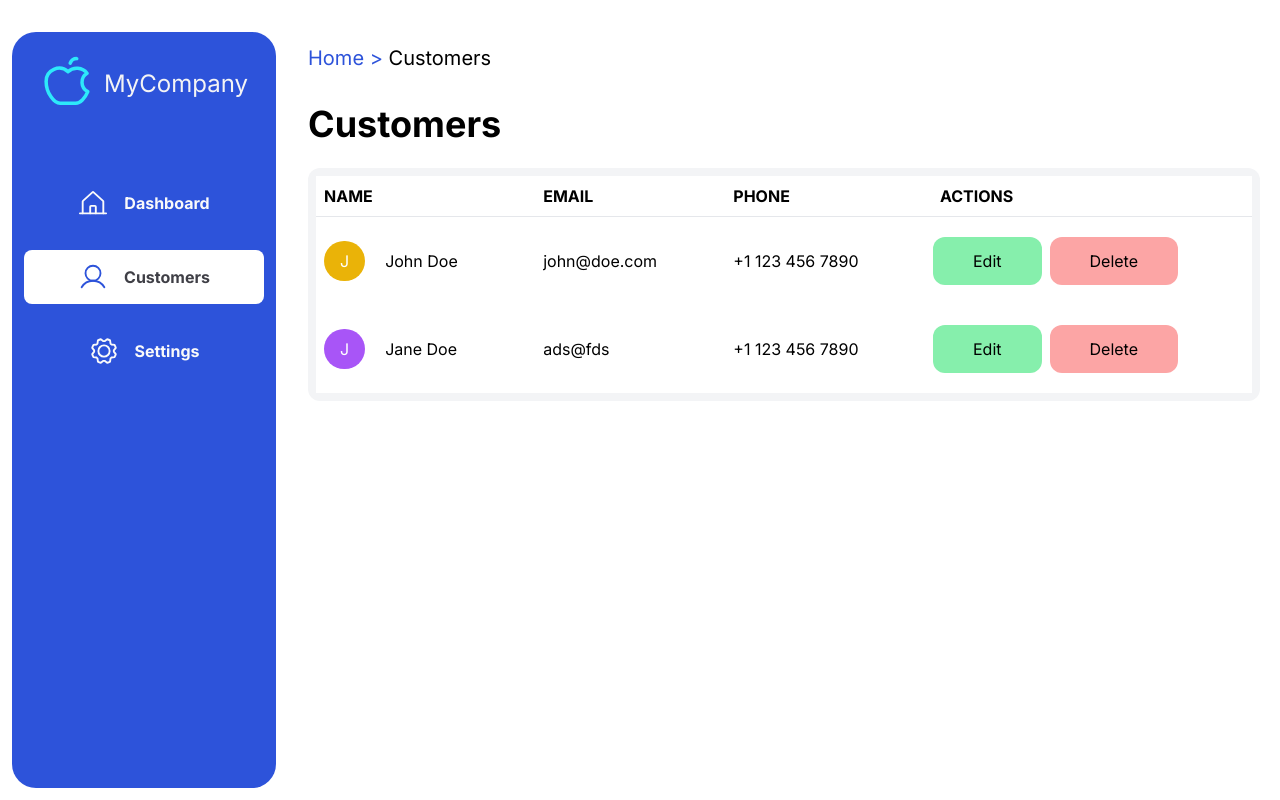
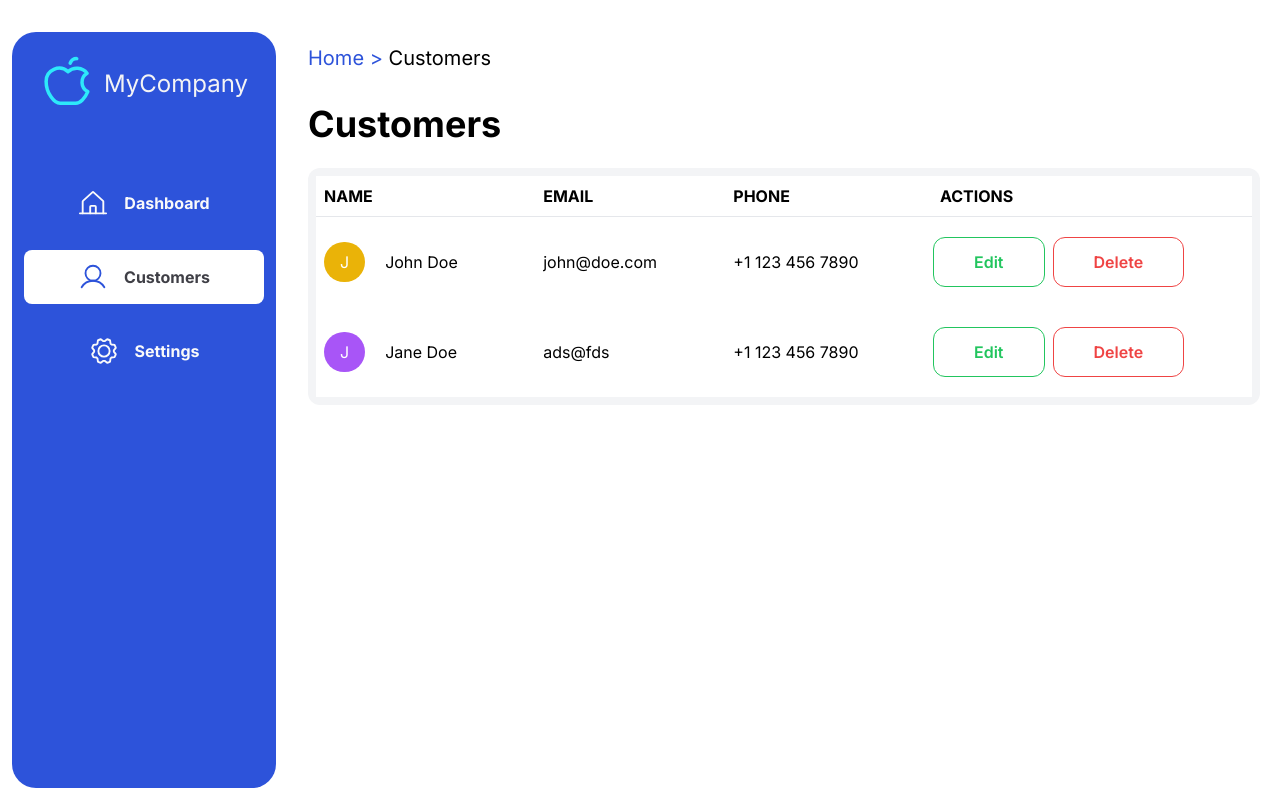
Before and after one commit to NathanSoa/les, a Next.js app in the folder frontend/: page /dashboard/customers in a window 1280 px wide. Built offline with nearby package versions, Linux system fonts and the light colour scheme.

Commit message:
refactor: change button style

```diff
--- a/frontend/src/app/ui/table.tsx
+++ b/frontend/src/app/ui/table.tsx
@@ -37,8 +37,12 @@ function TableRow({ children }: { children: ReactNode }) {
       {children}
       <td className="whitespace-nowrap bg-white py-5">
         <div className="flex justify-start gap-2">
-          <button className="rounded-xl bg-green-300 px-10 py-3">Edit</button>
-          <button className="rounded-xl bg-red-300 px-10 py-3">Delete</button>
+          <button className="base-button border-green-500 text-green-500 hover:bg-green-600 hover:text-white">
+            Edit
+          </button>
+          <button className="base-button border-red-500 text-red-500 hover:bg-red-700 hover:text-white">
+            Delete
+          </button>
         </div>
       </td>
     </tr>
```
